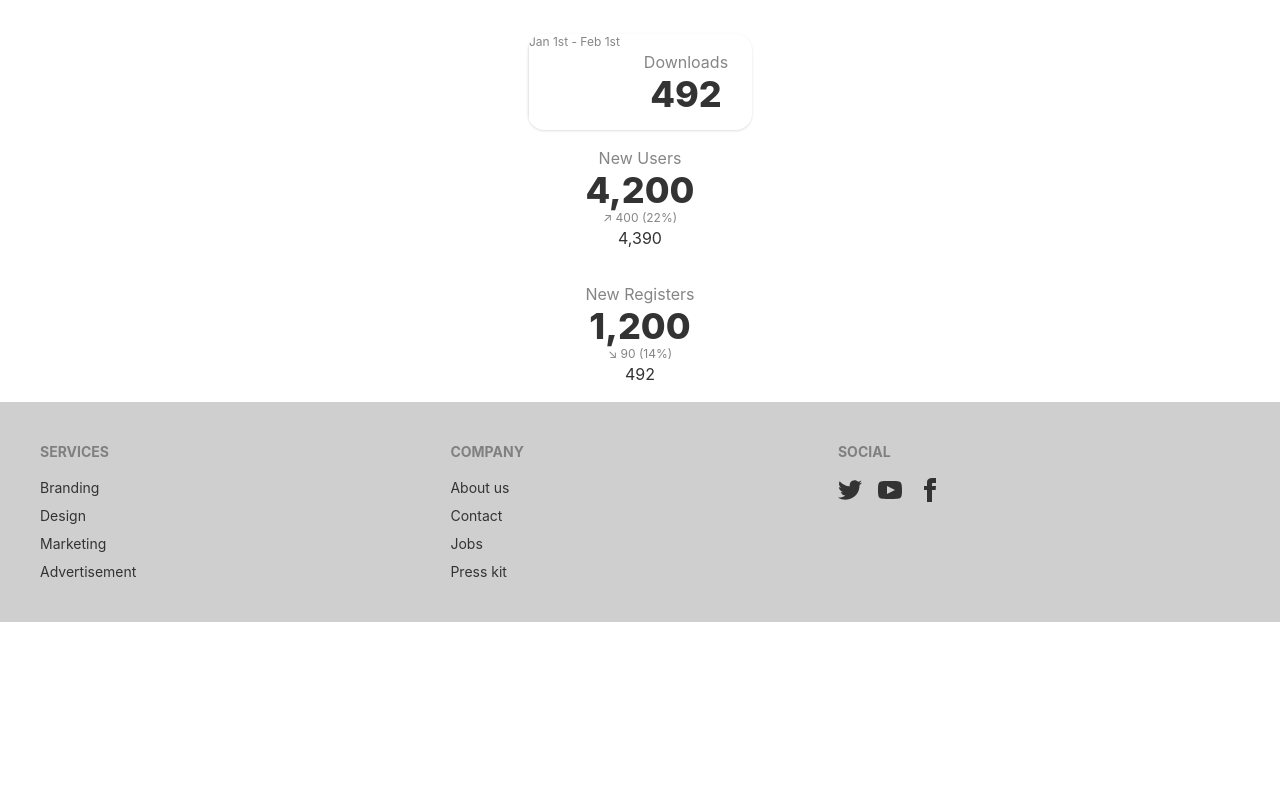
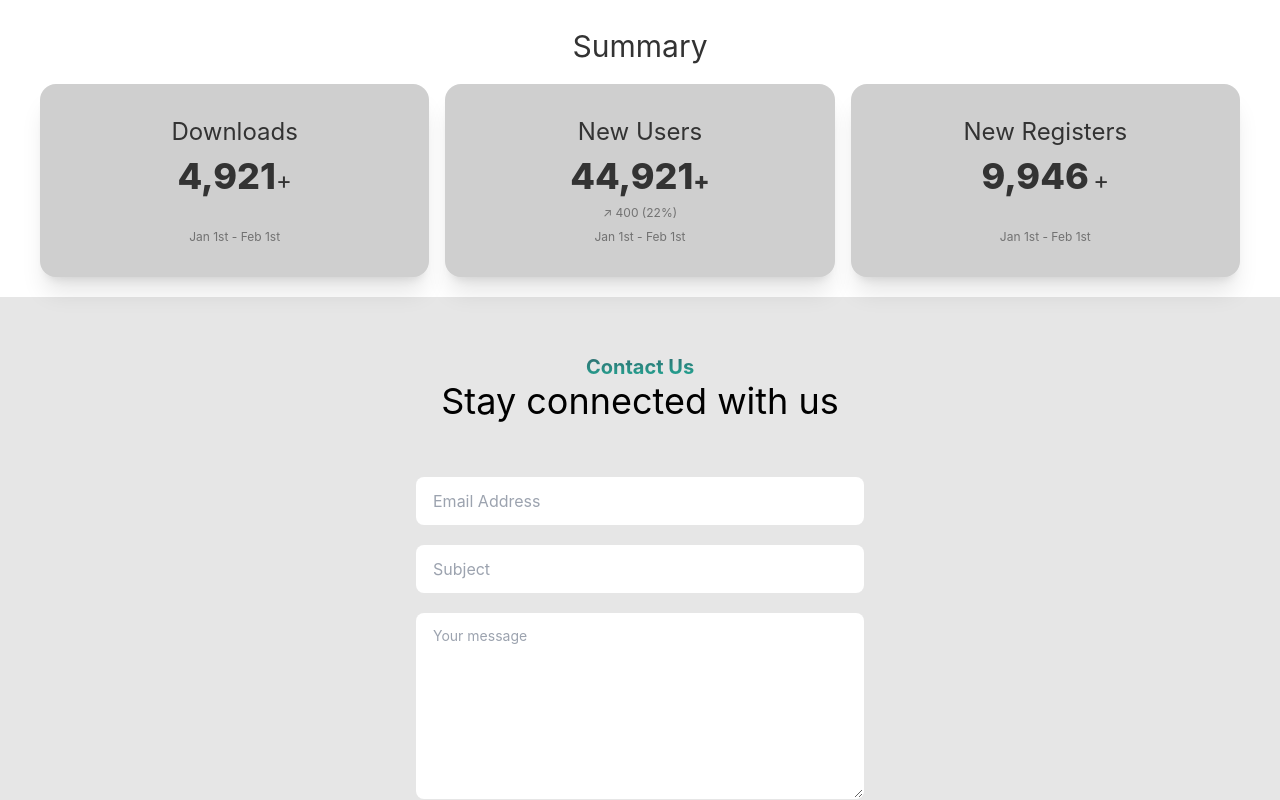
Before and after one commit to rajon111/Dashboard-Management, a React (Create React App) app: page / in a window 1280 px wide. Shown: the part 1760-2560 px from the top of the page. Before the commit the page ends 2382 px from the top, so only its background shows below. Built offline with nearby package versions, Linux system fonts and the light colour scheme; no server answers; the HTML template or start-up script is replaced by a standard one.

Commit message:
blogs added

```diff
--- /dev/null
+++ b/src/Pages/Blog/Blogs.js
@@ -0,0 +1,11 @@
+import React from 'react';
+
+const Blogs = () => {
+    return (
+        <div>
+
+        </div>
+    );
+};
+
+export default Blogs;
--- a/src/Pages/Home/BusinessSummery.js
+++ b/src/Pages/Home/BusinessSummery.js
@@ -2,33 +2,45 @@ import React from 'react';
 import CountUp from "react-countup";
 
 const BusinessSummery = () => {
-    return (
-        <div className="text-center">
-      <div class="stats stats-vertical lg:stats-horizontal shadow">
-        <div class="stat">
-          <div class="stat-title">Downloads</div>
-          <div class="stat-value">
-          <CountUp className="" duration="10" end={500} />
+  return (
+
+    <div>
+      <h1 className='text-3xl text-center text-bold'>Summary</h1>
+      <div className='grid lg:grid-cols-3 grid-cols-1 gap-4 mx-10'>
+
+        <div class="card lg:max-w-lg my-5 bg-base-300 shadow-xl">
+
+          <div class="card-body text-center">
+            <h2 class="text-2xl text-bold text-center">Downloads</h2>
+            <p><CountUp className="stat-value" duration="10" end={5000} /><span className='text-2xl'>+</span></p>
+            <div class="stat-desc">Jan 1st - Feb 1st</div>
+
+          </div>
         </div>
+        <div class="card lg:max-w-lg my-5 bg-base-300 shadow-xl">
+
+          <div class="card-body text-center">
+            <h2 class="text-2xl text-bold text-center">New Users</h2>
+            <div class="stat-value"><CountUp className="" duration="10" end={45000} /><span className='text-2xl'>+</span></div>
+            <div class="stat-desc">↗︎ 400 (22%)</div>
+            {/* <p><CountUp className="stat-value" duration="10" end={500} /></p> */}
+            <div class="stat-desc ">Jan 1st - Feb 1st</div>
+
           </div>
-          <div class="stat-desc">Jan 1st - Feb 1st</div>
         </div>
+        <div class="card lg:max-w-lg my-5 bg-base-300 shadow-xl">
 
-        <div class="stat">
-          <div class="stat-title">New Users</div>
-          <div class="stat-value">4,200</div>
-          <div class="stat-desc">↗︎ 400 (22%)</div>
-          <CountUp className="" duration="10" end={4500} />
-        </div>
+          <div class="card-body text-center">
+            <h2 class="text-2xl text-bold text-center">New Registers</h2>
+            <p><CountUp className="stat-value" duration="10" end={10025} /> <span className='text-2xl'>+</span></p>
+            <div class="stat-desc">Jan 1st - Feb 1st</div>
 
-        <div class="stat">
-          <div class="stat-title">New Registers</div>
-          <div class="stat-value">1,200</div>
-          <div class="stat-desc">↘︎ 90 (14%)</div>
-          <CountUp className="" duration="10" end={500} />
+          </div>
         </div>
       </div>
-    );
+
+    </div>
+  );
 };
 
 export default BusinessSummery;
--- /dev/null
+++ b/src/Pages/Home/Contact.js
@@ -0,0 +1,34 @@
+import React from "react";
+
+const Contact = () => {
+  return (
+    <div className='bg-base-200 px-10 py-14 '>
+      <div className='text-center pb-14 text-white'>
+        <p className='text-xl font-bold text-transparent bg-clip-text bg-gradient-to-br from-accent to-secondary'>
+          Contact Us
+        </p>
+        <h1 className='text-4xl text-black'>Stay connected with us</h1>
+      </div>
+      <div className='grid grid-cols-1 justify-items-center gap-5'>
+        <input
+          type='text'
+          placeholder='Email Address'
+          className='input w-full max-w-md'
+        />
+        <input
+          type='text'
+          placeholder='Subject'
+          className='input w-full max-w-md'
+        />
+        <textarea
+          className='textarea w-full max-w-md'
+          placeholder='Your message'
+          rows={6}
+        ></textarea>
+        <button className="btn btn-primary uppercase text-white font-bold bg-gradient-to-r from-secondary to-primary">Submit</button>
+      </div>
+    </div>
+  );
+};
+
+export default Contact;
--- a/src/Pages/Home/Home.js
+++ b/src/Pages/Home/Home.js
@@ -2,6 +2,7 @@ import React from 'react';
 import Footer from '../Shared/Footer';
 import Banner from './Banner';
 import BusinessSummery from './BusinessSummery';
+import Contact from './Contact';
 import OurServices from './OurServices';
 import Testimonials from './Testimonials';
 
@@ -12,6 +13,7 @@ const Home = () => {
             <Testimonials/>
             <OurServices></OurServices>
             <BusinessSummery/>
+            <Contact/>
             <Footer></Footer>
         </div>
     );
--- /dev/null
+++ b/src/hooks/useToken.js
@@ -0,0 +1,29 @@
+import { useEffect, useState } from "react"
+
+const useToken = user =>{
+    const [token, setToken] = useState('');
+    useEffect( () =>{
+        const email = user?.user?.email;
+        const currentUser = {email: email};
+        if(email){
+            fetch(`http://localhost:5000/user/${email}`, {
+                method:'PUT',
+                headers: {
+                    'content-type': 'application/json'
+                },
+                body:JSON.stringify(currentUser)
+            })
+            .then(res=>res.json())
+            .then(data => {
+                console.log('data inside useToken', data);
+                const accessToken = data.token;
+                localStorage.setItem('accessToken', accessToken);
+                setToken(accessToken);
+            })
+        }
+
+    }, [user]);
+    return [token];
+}
+
+export default useToken;
```
